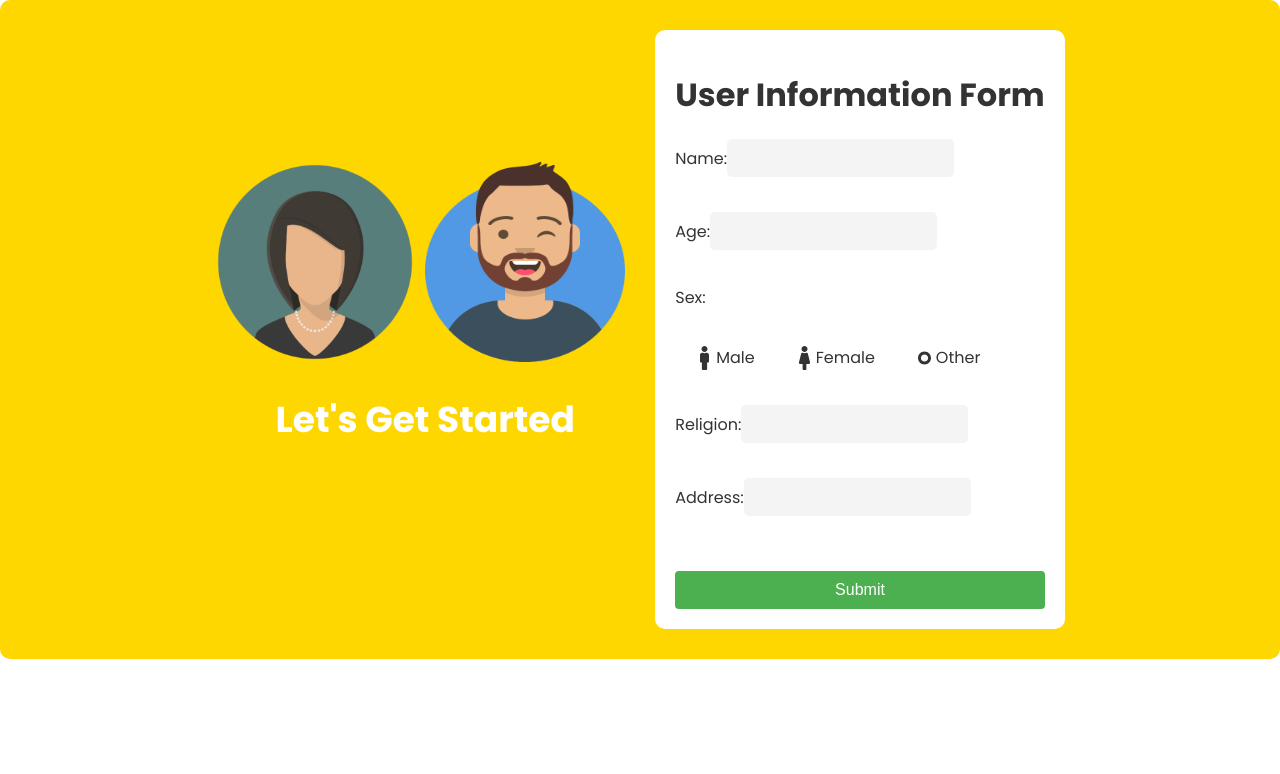
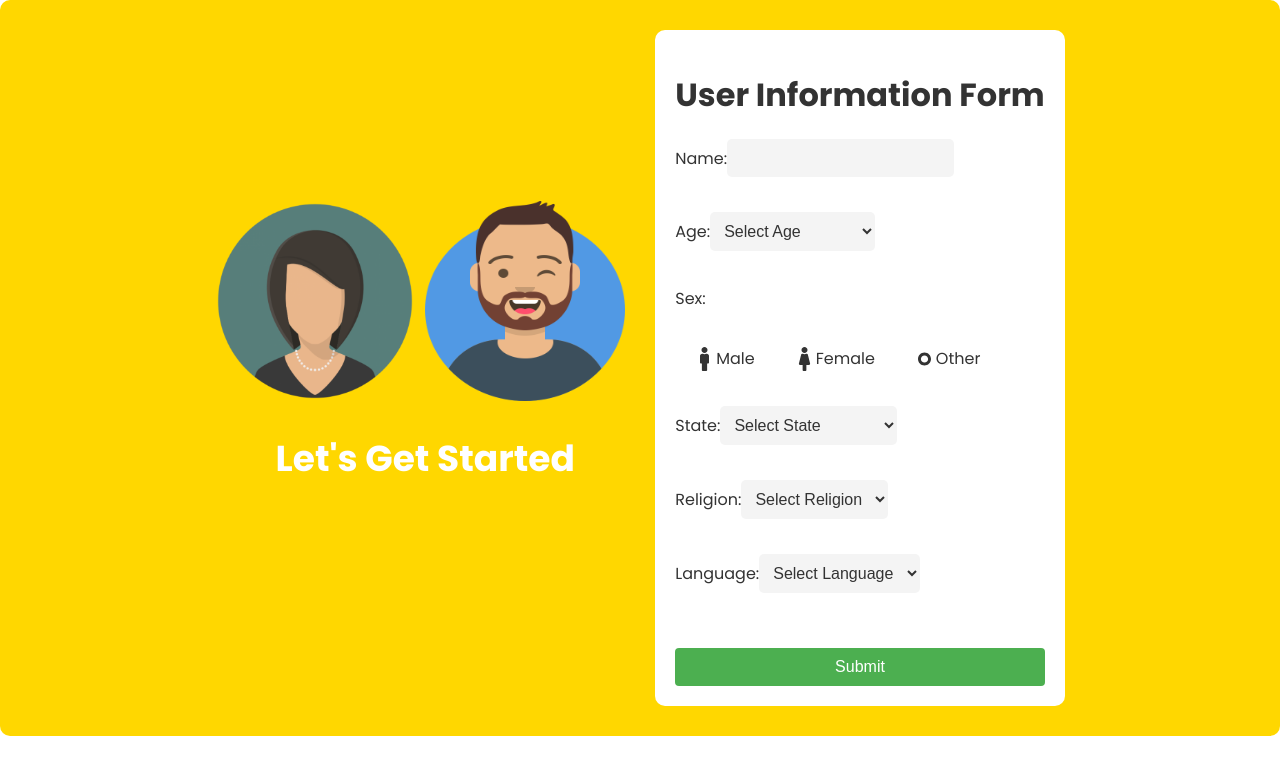
Before and after one commit to Disha-05/face-data, a React (Create React App) app: page / in a window 1280 px wide. Shown: the top 774 px of the page. Built offline with nearby package versions, Linux system fonts and the light colour scheme; the HTML template or start-up script is replaced by a standard one.

Commit message:
Change Form

```diff
--- a/src/components/DataCollection.js
+++ b/src/components/DataCollection.js
@@ -17,8 +17,9 @@ const DataCollection = () => {
         <li>Name: {formData.name}</li>
         <li>Age: {formData.age}</li>
         <li>Sex: {formData.sex}</li>
+        <li>State:{formData.state}</li>
         <li>Religion: {formData.religion}</li>
-        <li>Address: {formData.address}</li>
+        <li>Language: {formData.language}</li>
       </ul>
     </div>
   );
--- a/src/components/UserForm.js
+++ b/src/components/UserForm.js
@@ -10,8 +10,9 @@ const UserForm = () => {
     name: '',
     age: '',
     sex: '',
+    state:'',
     religion: '',
-    address: '',
+    language: '',
   });
 
   const navigate = useNavigate();
@@ -29,6 +30,58 @@ const UserForm = () => {
     console.log(formData);
     navigate('/data', { state: formData });
   };
+
+  const renderAgeOptions = () => {
+    const ageOptions = [];
+    for (let i = 10; i <= 85; i++) {
+      ageOptions.push(
+        <option key={i} value={i}>
+          {i}
+        </option>
+      );
+    }
+    return ageOptions;
+  };
+
+  const religionOptions = [
+    'Hindu',
+    'Muslim',
+    'Christian',
+    'Sikh',
+    'Buddhist',
+    'Jain',
+    'Other',
+  ];
+
+  const stateOptions = ["Andhra Pradesh",  "Arunachal Pradesh",  "Assam",  "Bihar",  "Chhattisgarh",  "Goa",  "Gujarat",  "Haryana",  "Himachal Pradesh",  "Jharkhand",  "Karnataka",  "Kerala",  "Madhya Pradesh",  "Maharashtra",  "Manipur",  "Meghalaya",  "Mizoram",  "Nagaland",  "Odisha",  "Punjab",  "Rajasthan",  "Sikkim",  "Tamil Nadu",  "Telangana",  "Tripura",  "Uttar Pradesh",  "Uttarakhand",  "West Bengal"];
+
+  const languageOptions = [
+
+    'Hindi',
+    'English',
+    'Assamese',
+    'Bengali',
+    'Bodo',
+    'Dogri',
+    'Gujrati',
+    'Kannada',
+    'Kashmiri',
+    'Konkani',
+    'Maithili',
+    'Malayalam',
+    'Manipuri',
+    'Marathi',
+    'Nepali',
+    'Odia',
+    'Punjabi',
+    'Sanskrit',
+    'Santali',
+    'Sindhi',
+    'Tamil',
+    'Telugu',
+    'Urdu',
+    'Other',
+  ];
 
   return (
     <div className="user-form-card">
@@ -54,13 +107,16 @@ const UserForm = () => {
         <br />
         <label className="form-label">
           Age:
-          <input
+          <select
             className="form-input"
             type="number"
             name="age"
             value={formData.age}
             onChange={handleChange}
-          />
+          >
+            <option value="">Select Age</option>
+            {renderAgeOptions()}
+          </select>
         </label>
         <br />
         <label className="form-label">
@@ -108,28 +164,56 @@ const UserForm = () => {
     Other
   </label>
 </div>
-
+<br />
+<label className="form-label">
+          State:
+          <select
+            className="form-input"
+            name="state"
+            value={formData.state}
+            onChange={handleChange}
+          >
+            <option value="">Select State</option>
+            {stateOptions.map((state) => (
+              <option key={state} value={state}>
+                {state}
+              </option>
+            ))}
+          </select>
+        </label>
         <br />
         <label className="form-label">
           Religion:
-          <input
+          <select
             className="form-input"
-            type="text"
             name="religion"
             value={formData.religion}
             onChange={handleChange}
-          />
+          >
+            <option value="">Select Religion</option>
+            {religionOptions.map((religion) => (
+              <option key={religion} value={religion}>
+                {religion}
+              </option>
+            ))}
+          </select>
         </label>
         <br />
         <label className="form-label">
-          Address:
-          <input
+          Language:
+          <select
             className="form-input"
-            type="text"
-            name="address"
-            value={formData.address}
+            name="language"
+            value={formData.language}
             onChange={handleChange}
-          />
+          >
+            <option value="">Select Language</option>
+            {languageOptions.map((language) => (
+              <option key={language} value={language}>
+                {language}
+              </option>
+            ))}
+          </select>
         </label>
         <br />
         <button type="submit" className="submit-button">
```
